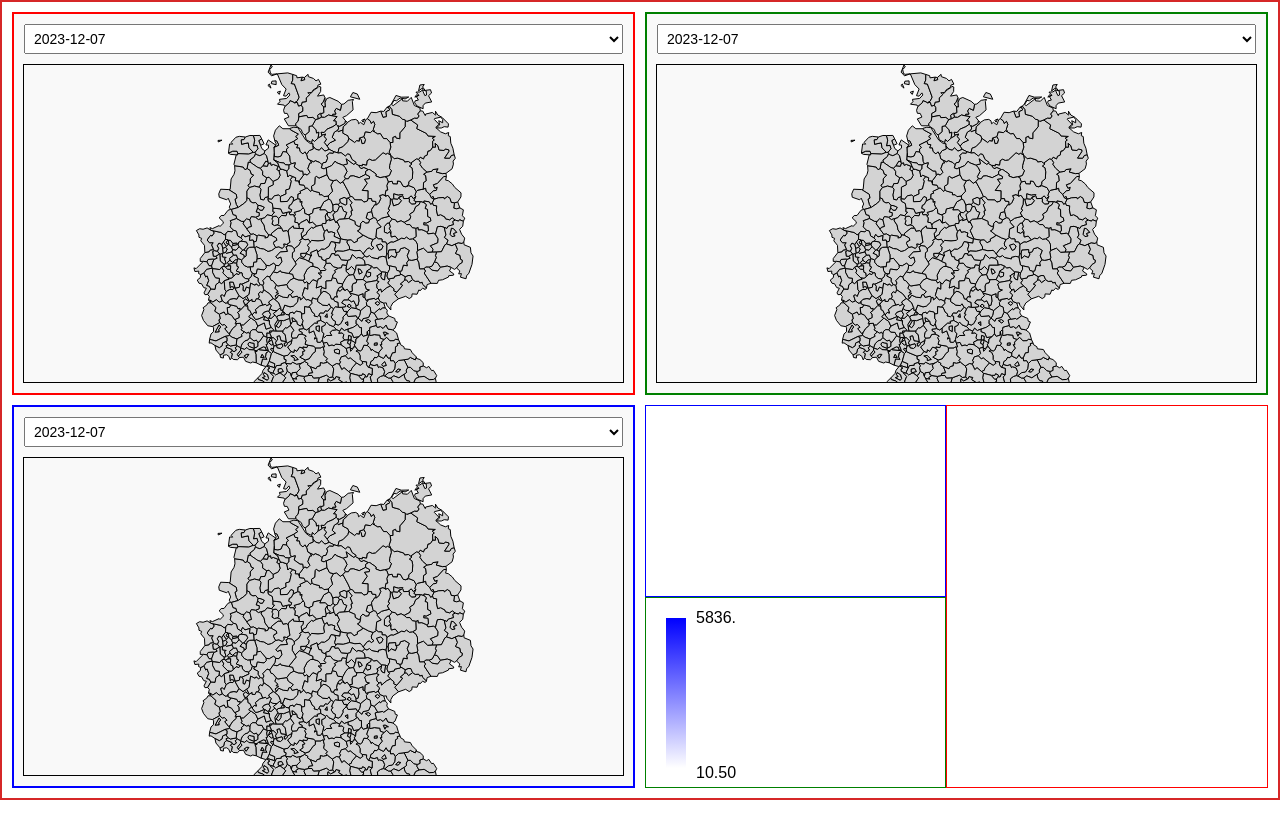
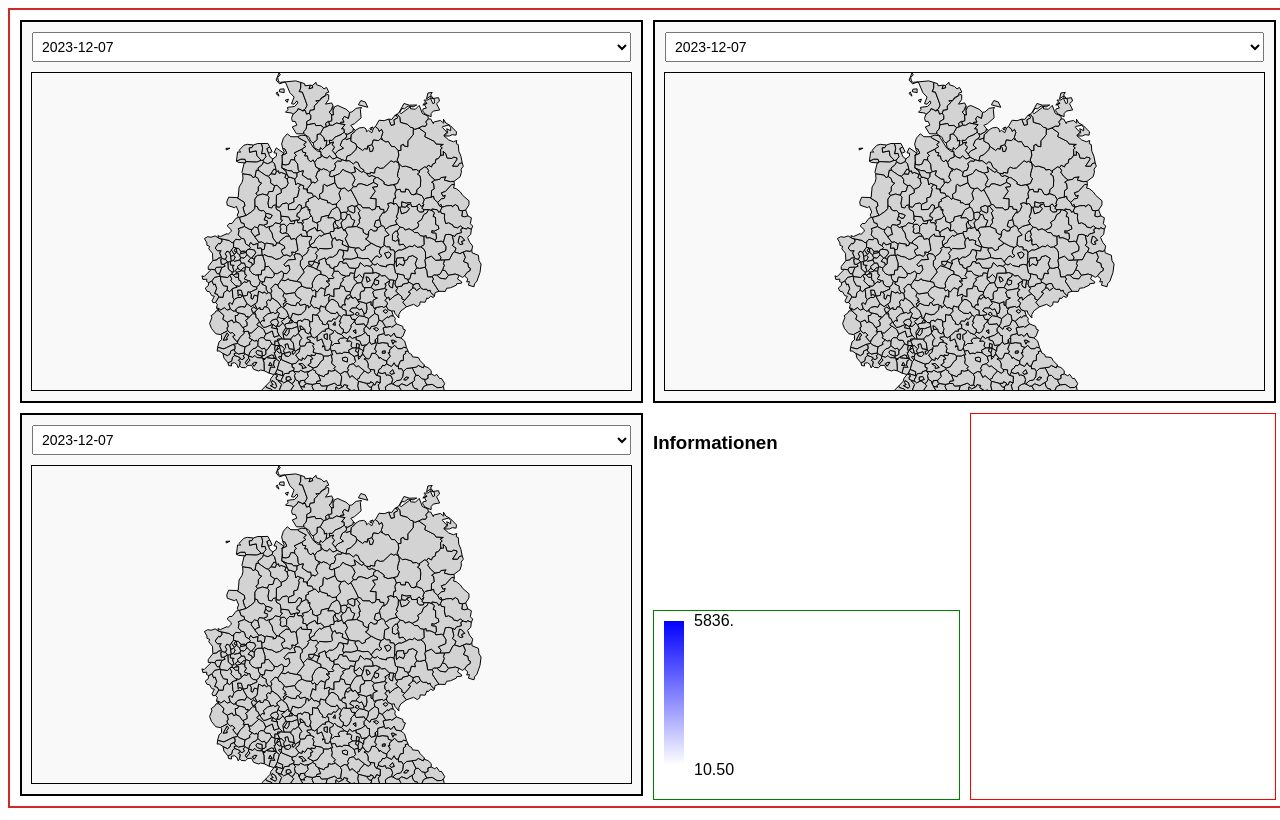
Before and after one commit to janfcengel/D3Example, a website: page mockup3.html in a window 1280 px wide. Drawn offline with nearby package versions, Linux system fonts and the light colour scheme.

Commit message:
fixed mockup3 visualization (css gird), imporved barchart

```diff
--- a/germany_visualization.js
+++ b/germany_visualization.js
@@ -192,7 +192,9 @@ function updateBarChartForHexagon(hexagonId, date1, date2, date3) {
         .attr("y", d => y(d.value))
         .attr("width", Math.min(x.bandwidth(), maxBarWidth)) // Begrenze die Breite
         .attr("height", d => height - y(d.value))
-        .attr("fill", d => colorScale(d.value)); // Farbe basierend auf der Farbskala
+        .attr("fill", d => colorScale(d.value)) // Farbe basierend auf der Farbskala
+        .attr("stroke", "black")  // **Schwarze Umrandung**
+        .attr("stroke-width", 1); // **Dicke der Umrandung**
 }
 
 function updateInfoBox(d, dates, values) {
--- a/germany_visualization_mockup2.js
+++ b/germany_visualization_mockup2.js
@@ -512,7 +512,9 @@ Promise.all([
             .attr("y", d => y(d.value))
             .attr("width", x.bandwidth())
             .attr("height", d => height - y(d.value))
-            .attr("fill", d => colorScale(d.value));
+            .attr("fill", d => colorScale(d.value))
+            .attr("stroke", "black")  // **Schwarze Umrandung**
+            .attr("stroke-width", 1); // **Dicke der Umrandung**
     }
 
         function getDataFileByDate(date) {
--- a/germany_visualization_mockup3.js
+++ b/germany_visualization_mockup3.js
@@ -1,5 +1,5 @@
 
-dates = []
+let dates = [];
     // Lade beide JSON-Dateien
 Promise.all([
     d3.json('lk_germany_reduced.geojson'), // GeoJSON für die Karte
@@ -15,8 +15,9 @@ Promise.all([
         dates.push(dataFile.results[1].day) // Hole aus Eintrag "1" den Key für den Tag
         dataFile.results = dataFile.results.filter(entry => entry.name !== "00000");
     });
-
-
+    const infoContainer = document.getElementById('mockup3-info-content-box');
+    const fixedHeight = infoContainer.clientHeight;
+    infoContainer.style.height = `${fixedHeight}px`;
     // SVGs und Zoom initialisieren
     const svgElements = [
         { svg: d3.select("#mockup3-top-left svg"), layer: "layer1" },
@@ -132,18 +133,15 @@ Promise.all([
     }
 
     function updateInfoBox(regionData) {
-        const infoContainer = document.getElementById('info-content-box');
+        const infoContainer = document.getElementById('mockup3-info-content-box');
         infoContainer.innerHTML = `
-            <h2>Region Informationen</h2>
-            <p><strong>GEN:</strong> ${regionData.GEN}</p>
-            <p><strong>RS:</strong> ${regionData.RS}</p>
-            <p><strong>BEZ:</strong> ${regionData.BEZ}</p>
-            <p><strong>ID:</strong> ${regionData.id}</p>
+            <h3>Informationen</h3>
+            <a><strong>GEN:</strong> ${regionData.GEN}</a>
         `;
     }
 
     function updateLegend(minValue, maxValue) {
-        const legendContainer = d3.select("#legend-container");
+        const legendContainer = d3.select("#mockup3-legend-container");
         legendContainer.selectAll("*").remove();
 
         const svgWidth = 80;
@@ -211,10 +209,11 @@ Promise.all([
             .attr("y", d => y(d.value))
             .attr("width", x.bandwidth())
             .attr("height", d => height - y(d.value))
-            .attr("fill", d => colorScale(d.value));
+            .attr("fill", d => colorScale(d.value))
+            .attr("stroke", "black")  // **Schwarze Umrandung**
+            .attr("stroke-width", 1); // **Dicke der Umrandung**
     }
 
-    //const dates = Object.keys(multivariateData);
     const datum1Select = document.getElementById('mockup3-datum1-select');
     const datum2Select = document.getElementById('mockup3-datum2-select');
     const datum3Select = document.getElementById('mockup3-datum3-select');
--- a/mockup3.html
+++ b/mockup3.html
@@ -22,28 +22,16 @@
             <svg></svg>
         </div>
         <div id="mockup3-infoContainer">
-            <div id="info-container" style="display: flex; height: 100%;">
-                <!-- Linker Bereich (obere Hälfte Info, untere Hälfte Legende) -->
-                <div id="left-info" style="flex: 1; display: flex; flex-direction: column;">
-                    <!-- Blaue Box (Info-Text) -->
-                    <div id="info-content-box" style="flex: 1; padding: 10px; border: 1px solid blue;">
-                        <!-- Hier wird der Textinhalt angezeigt -->
-                    </div>
-
-                    <!-- Grüne Box (Legende) -->
-                    <div id="legend-container" style="flex: 1; padding: 10px; border: 1px solid green;">
-                        <!-- Hier wird die Legende eingefügt -->
-                    </div>
-                </div>
-
-                <!-- Rechter Bereich (Balkendiagramm, nimmt die rechte Hälfte ein) -->
-                <div id="chart-container" style="flex: 1; padding: 10px; border: 1px solid red;">
-                    <!-- Hier wird das Balkendiagramm eingefügt -->
-                </div>
+            <div id="mockup3-info-content-box">
+                 <h3>Informationen</h3>
+                 <a></a>
+            </div>
+            <div id="mockup3-legend-container">
+            </div>
+            <div id="chart-container">
             </div>
         </div>
     </div>
-
     <script src="germany_visualization_mockup3.js"></script>
 </body>
 </html>
--- a/styles.css
+++ b/styles.css
@@ -1,4 +1,4 @@
-/* Tab Buttons Styling */
+/* Tab Buttons Styling
 .tab-container {
     display: flex;
     justify-content: space-around;
@@ -23,7 +23,7 @@
     background-color: #ccc;
 }
 
-/* Container for the content */
+/* Container for the content
 .tab-content {
     display: none;
 }
@@ -32,10 +32,10 @@
     display: block;
 }
 
-/* Controls Styling */
+/* Controls Styling
 #controls {
     margin-bottom: 20px;
-}
+}*/
 
 #container {
     display: flex;
@@ -134,11 +134,12 @@ body {
     box-sizing: border-box;
     border: 2px solid green; /* Sichtbare Umrandung */
     height: 100%;
+
 }
 
 /* Flexbox für die grüne Box */
 #info-container {
-    display: flex;
+    display: inherit;
     height: 100%;
 }
 
@@ -153,19 +154,20 @@ body {
 /* Info-Text oben links */
 #info-content-box {
     flex: 1; /* Nimmt die obere Hälfte der linken Seite ein */
+    flex-grow: 0;
     padding: 10px;
     border: 1px solid blue;
     overflow: auto; /* Falls der Text zu groß ist */
 }
 
-/* Legende unten links */
+/* Legende unten links
 #legend-container {
-    flex: 1; /* Nimmt die untere Hälfte der linken Seite ein */
+    flex: 1; /* Nimmt die untere Hälfte der linken Seite ein
     padding: 10px;
     border: 1px solid green;
-    overflow: hidden; /* Falls die Legende zu groß ist */
-    height: 100%; /* Volle Höhe nutzen */
-}
+    overflow: hidden; /* Falls die Legende zu groß ist
+    height: 100%; /* Volle Höhe nutzen
+}*/
 
 /* Rechte Seite (Balkendiagramm) */
 #chart-container {
@@ -244,7 +246,7 @@ body {
 .mockup3-container {
     display: grid;
     grid-template-columns: 1fr 1fr; /* Zwei Spalten */
-    grid-template-rows: 1fr 1fr; /* Zwei Reihen */
+    grid-template-rows: 1fr minmax(50px, 1fr);/* Zwei Reihen */
     height: 100vh; /* Fullscreen Höhe */
     width: 100vw; /* Fullscreen Breite */
     gap: 10px; /* Abstand zwischen den Karten */
@@ -265,10 +267,31 @@ body {
     overflow: hidden; /* Verhindert Überlaufen */
 }
 
-.mockup3-map:nth-child(1) { border-color: red; }
-.mockup3-map:nth-child(2) { border-color: green; }
-.mockup3-map:nth-child(3) { border-color: blue; }
-.mockup3-map:nth-child(4) { border-color: purple; }
+#mockup3-infoContainer {
+    display: grid;
+    grid-template-columns: 1fr 1fr; /* Zwei Spalten */
+    grid-template-rows: 1fr 1fr ; /* Zwei Reihen */
+    gap: 10px; /* Abstand zwischen den Karten */
+}
+
+#mockup3-info-content-box {
+    grid-column: 1;
+    grid-row: 1;
+
+}
+
+#mockup3-legend-container {
+    grid-column: 1;
+    grid-row: 2;
+    align-self: stretch;
+    border: 1px solid green;
+}
+
+#chart-container {
+    grid-column: 2;
+    grid-row: 1 / 3;
+    align-self: stretch;
+}
 
 .mockup3-map select {
     margin-bottom: 10px;
@@ -281,17 +304,4 @@ body {
     width: 100%;
     height: 100%;
     border: 1px solid black;
-    overflow-y: auto; /* Falls SVG den Container überfüllt, wird eine Scrollbar angezeigt */
 }
-
-/* Optional: Globale Container, um sicherzustellen, dass die Seite gut strukturiert ist */
-body {
-    font-family: Arial, sans-serif;
-    margin: 0; /* Verhindert extra Abstand um den Body */
-    padding: 0;
-}
-
-h1 {
-    text-align: center;
-    margin-bottom: 10px;
-}
```
